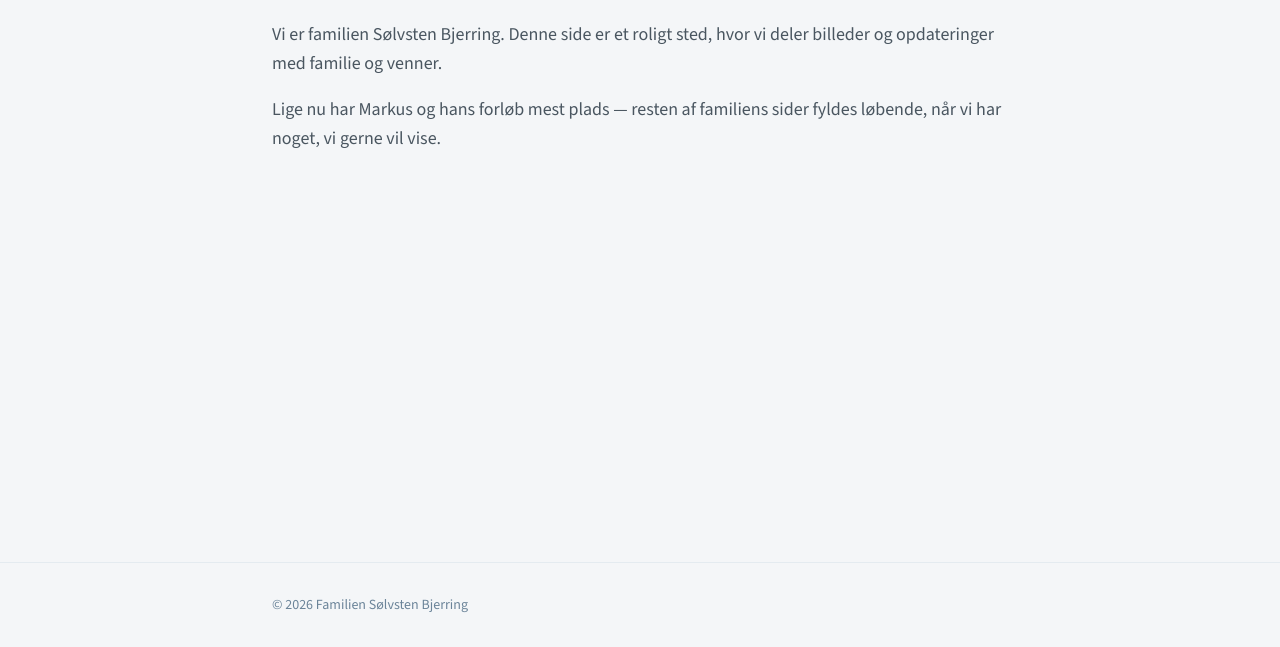
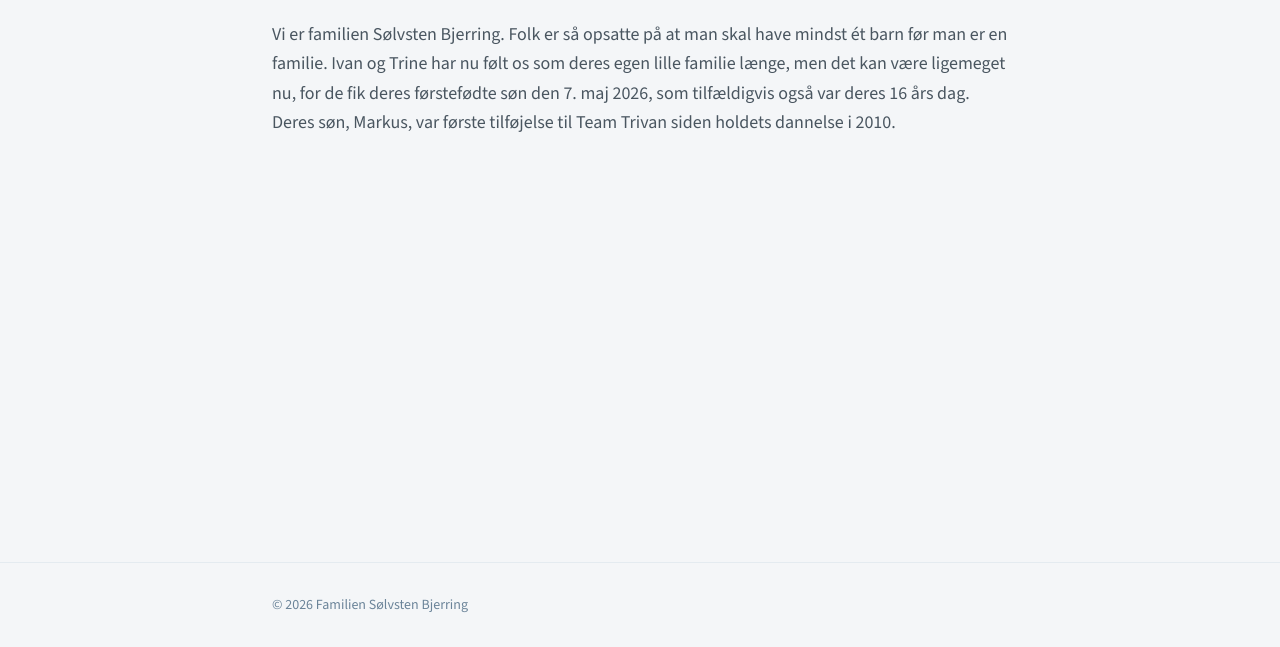
Before and after one commit to DonBjerring/solvstenbjerring, an Astro site: page /solvstenbjerring/about in a window 1280 px wide. Shown: the part 153-800 px from the top of the page. Built offline with nearby package versions, Linux system fonts and the light colour scheme; Astro itself is replaced by a stand-in of ours.

Commit message:
fix about text

```diff
--- a/src/pages/about.astro
+++ b/src/pages/about.astro
@@ -7,12 +7,9 @@ import BaseLayout from '../layouts/BaseLayout.astro';
     <h1 class="text-4xl text-deep">Om familien</h1>
     <div class="mt-6 space-y-4 text-lg text-deep/85 leading-relaxed">
       <p>
-        Vi er familien Sølvsten Bjerring. Denne side er et roligt sted, hvor vi deler
-        billeder og opdateringer med familie og venner.
-      </p>
-      <p>
-        Lige nu har Markus og hans forløb mest plads — resten af familiens sider fyldes
-        løbende, når vi har noget, vi gerne vil vise.
+        Vi er familien Sølvsten Bjerring. Folk er så opsatte på at man skal have mindst ét barn før man er en familie. Ivan og Trine har nu følt os som deres egen lille familie længe, men det kan være ligemeget nu, for de fik deres førstefødte søn den 7. maj 2026, som tilfældigvis også var deres 16 års dag.
+
+        Deres søn, Markus, var første tilføjelse til Team Trivan siden holdets dannelse i 2010.
       </p>
     </div>
   </div>
```
